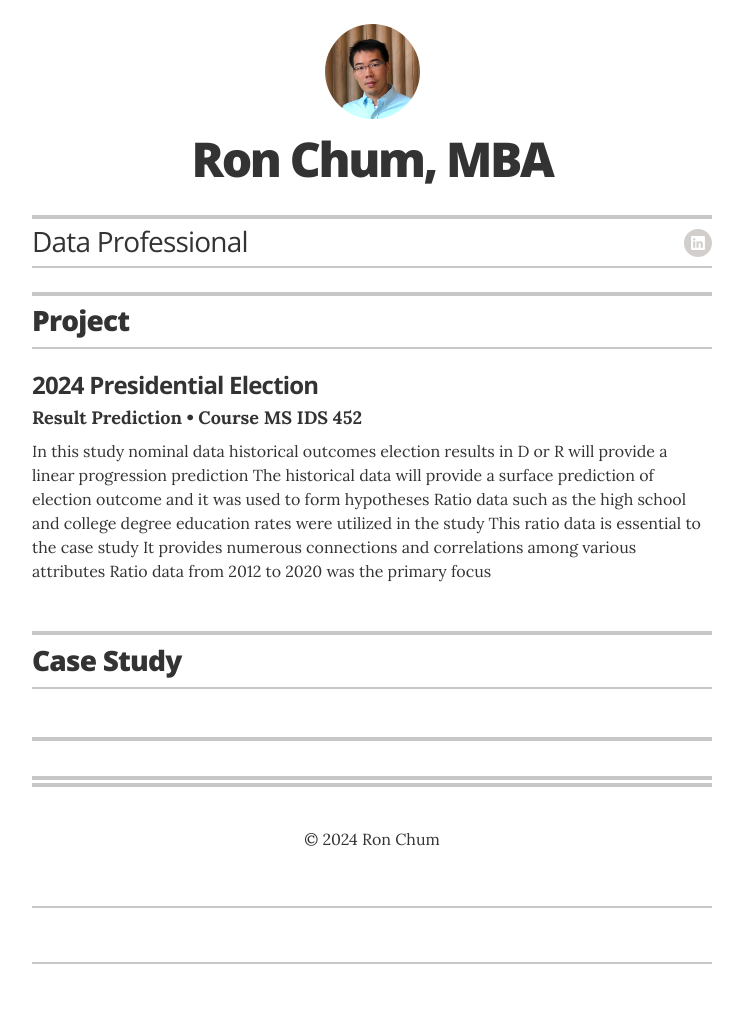
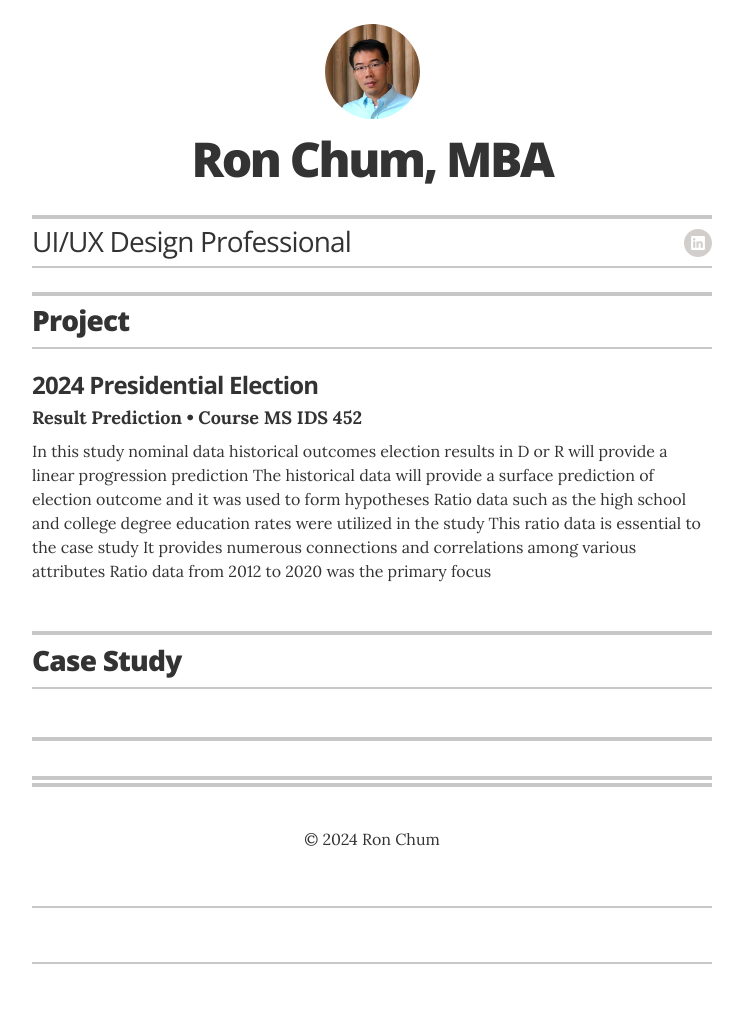
Before and after one commit to rchum/p3, a Jekyll site: the page built from index.html, in a window 1280 px wide. Shown: the whole page, without its empty margins (268-1011 px from the left). Built offline with Jekyll 4.4.1, drawn with Linux system fonts in a browser that asks for light colours.

Commit message:
Update _config.yml

```diff
--- a/_config.yml
+++ b/_config.yml
@@ -11,7 +11,7 @@ sass:
 # Resume settings
 resume_avatar:                  "true"
 resume_name:                    "Ron Chum, MBA"
-resume_title:                   "Data Professional"
+resume_title:                   "UI/UX Design Professional"
 
 # used for the contact button in _layouts/resume.html
 #resume_contact_email:           "rchum2@illinois.edu"
```
